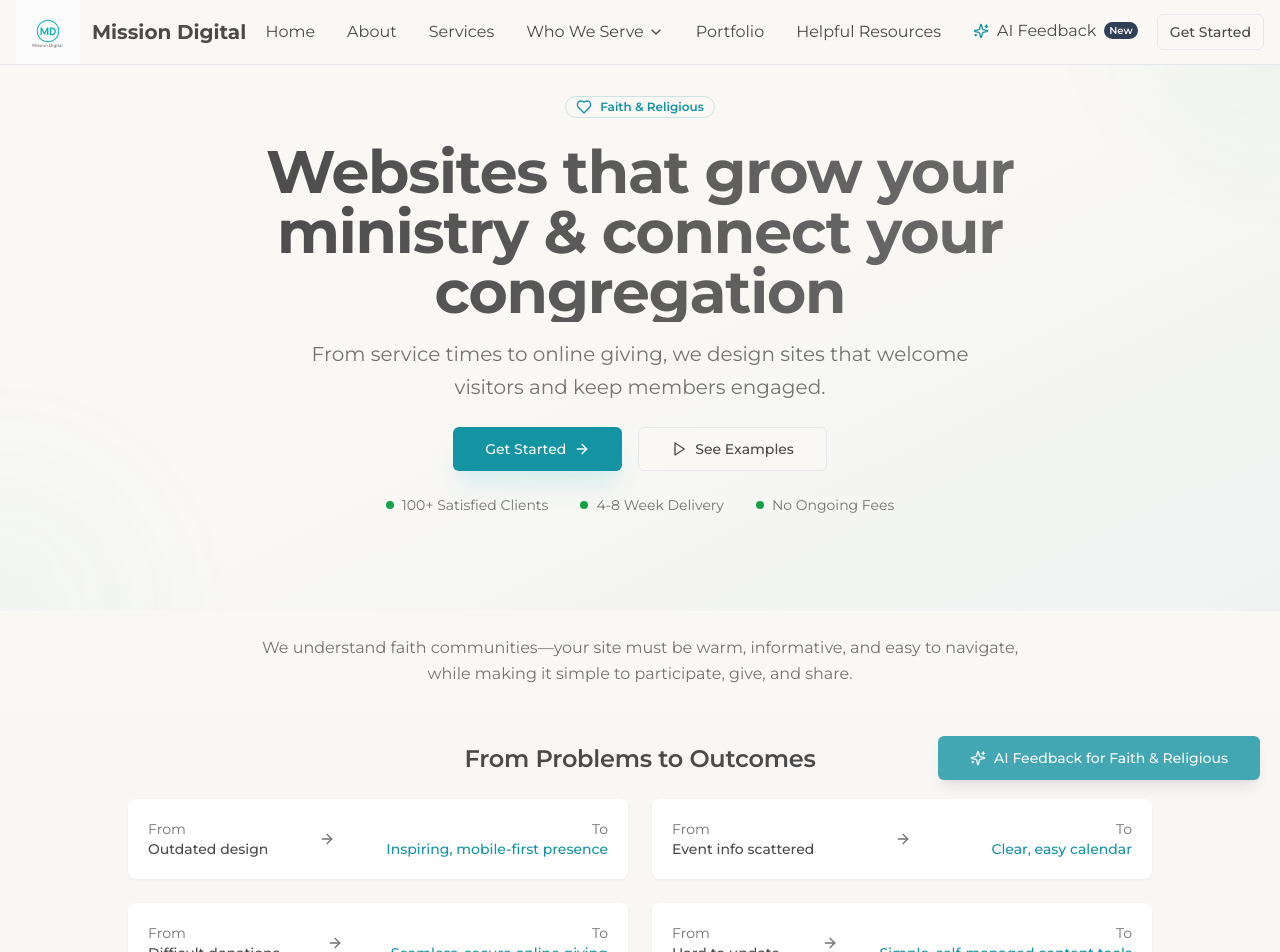
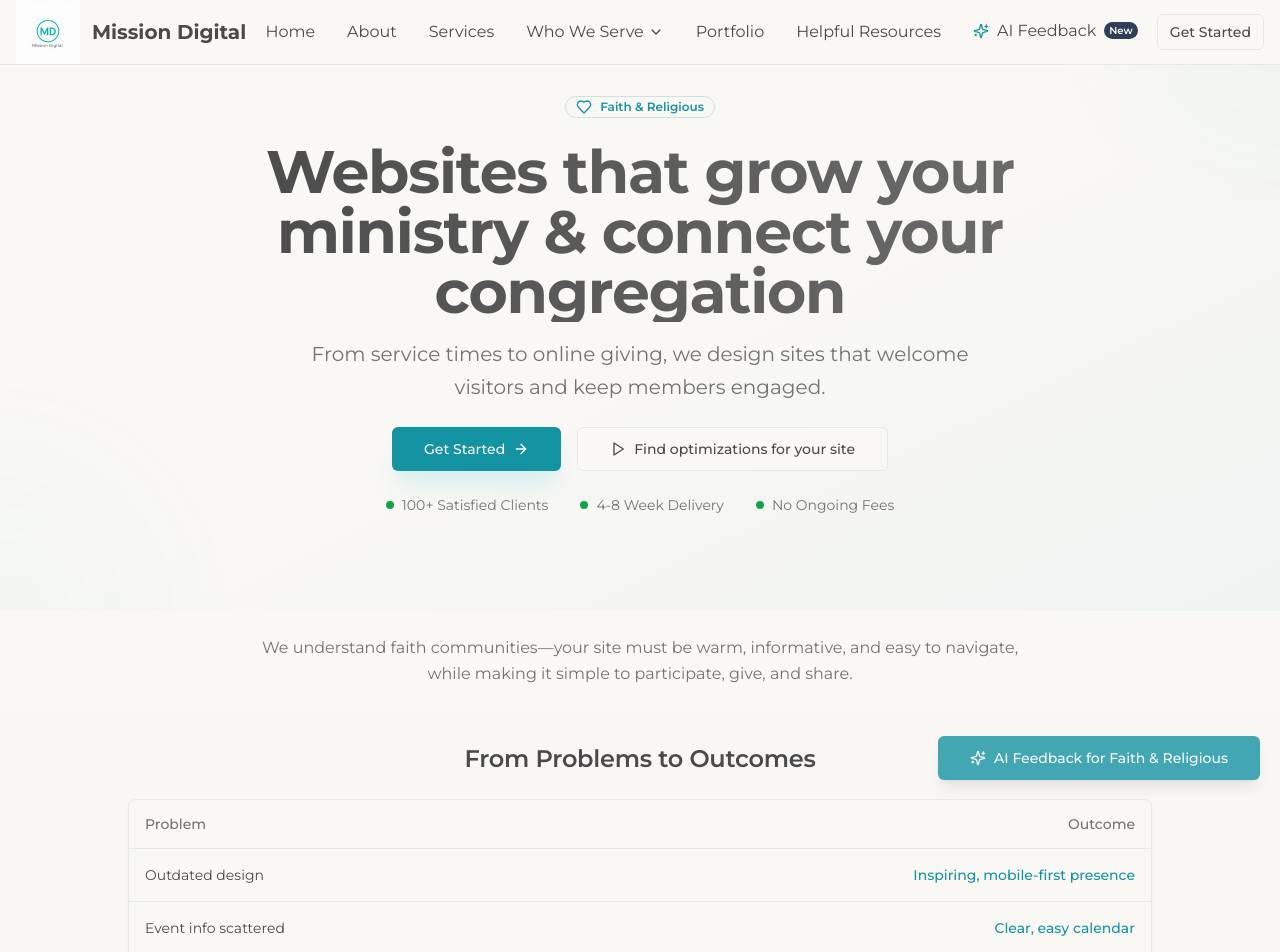
Before and after one commit to maxzipperman/community-and-faith-and-whatnot-30, a React (Vite) app: page /serve/faith-religious in a window 1280 px wide. Shown: the top 952 px of the page. Built offline with nearby package versions, Linux system fonts and the light colour scheme.

Commit message:
Refactor links and improve UI
Update "see examples" links to "find optimizations for your site" and link them to the AI feedback tool.
Reformat the "problems to outcomes" section on all pages into a more visually appealing table format.

```diff
--- a/src/components/Hero.tsx
+++ b/src/components/Hero.tsx
@@ -43,7 +43,7 @@ const Hero = () => {
               size="lg"
               className="border-accent text-accent hover:bg-accent/5"
             >
-              <Link to="/portfolio">See Our Work</Link>
+              <Link to="/ai-feedback">Find optimizations for your site</Link>
             </Button>
           </div>
 
--- a/src/components/IndustryHero.tsx
+++ b/src/components/IndustryHero.tsx
@@ -72,7 +72,7 @@ export const IndustryHero = ({
             </Button>
 
             <Button asChild variant="outline" size="lg" className="hover-scale transition-smooth">
-              <Link to="#case-studies" className="inline-flex items-center gap-2">
+              <Link to={`/ai-feedback?industry=${encodeURIComponent(industry)}`} className="inline-flex items-center gap-2">
                 <Play className="h-4 w-4" />
                 {secondaryCtaText}
               </Link>
--- a/src/components/IndustryPage.tsx
+++ b/src/components/IndustryPage.tsx
@@ -17,6 +17,7 @@ import { iconResolver } from '@/utils/iconResolver';
 import { ComparisonTable } from './ComparisonTable';
 import ROICalculator from './ROICalculator';
 import { GanttProcess } from './GanttProcess';
+import { ProblemOutcomeTable } from './ProblemOutcomeTable';
 interface IndustryPageProps {
   data: IndustryData;
 }
@@ -87,25 +88,7 @@ export const IndustryPage = ({ data }: IndustryPageProps) => {
             <div className="container mx-auto px-4">
               <div className="max-w-5xl mx-auto">
                 <h2 className="text-2xl font-semibold text-center mb-6">From Problems to Outcomes</h2>
-                <div className="grid sm:grid-cols-2 gap-4 md:gap-6">
-                  {data.problemsOutcomes.map((po, i) => (
-                    <Card key={i} className="border-0 shadow-sm">
-                      <CardContent className="p-4 md:p-5">
-                        <div className="flex items-center justify-between gap-3">
-                          <div className="text-sm">
-                            <div className="text-muted-foreground">From</div>
-                            <div className="font-medium">{po.problem}</div>
-                          </div>
-                          <ArrowRight className="h-4 w-4 text-muted-foreground hidden sm:block" />
-                          <div className="text-sm text-right">
-                            <div className="text-muted-foreground">To</div>
-                            <div className="font-medium text-primary">{po.outcome}</div>
-                          </div>
-                        </div>
-                      </CardContent>
-                    </Card>
-                  ))}
-                </div>
+                <ProblemOutcomeTable items={data.problemsOutcomes} />
               </div>
             </div>
           </section>
--- /dev/null
+++ b/src/components/ProblemOutcomeTable.tsx
@@ -0,0 +1,45 @@
+import * as React from 'react';
+import {
+  Table,
+  TableBody,
+  TableCell,
+  TableHead,
+  TableHeader,
+  TableRow,
+  TableCaption
+} from './ui/table';
+
+export interface ProblemOutcomeItem {
+  problem: string;
+  outcome: string;
+}
+
+interface ProblemOutcomeTableProps {
+  items: ProblemOutcomeItem[];
+}
+
+export const ProblemOutcomeTable: React.FC<ProblemOutcomeTableProps> = ({ items }) => {
+  return (
+    <div className="bg-background rounded-lg shadow-sm border">
+      <Table>
+        <TableCaption className="text-muted-foreground">From Problems to Outcomes</TableCaption>
+        <TableHeader>
+          <TableRow>
+            <TableHead className="w-1/2">Problem</TableHead>
+            <TableHead className="w-1/2 text-right">Outcome</TableHead>
+          </TableRow>
+        </TableHeader>
+        <TableBody>
+          {items.map((po, idx) => (
+            <TableRow key={idx} className="hover:bg-muted/50 transition-smooth">
+              <TableCell className="text-sm">{po.problem}</TableCell>
+              <TableCell className="text-sm text-primary text-right font-medium">{po.outcome}</TableCell>
+            </TableRow>
+          ))}
+        </TableBody>
+      </Table>
+    </div>
+  );
+};
+
+export default ProblemOutcomeTable;
--- a/src/data/industries.ts
+++ b/src/data/industries.ts
@@ -465,7 +465,7 @@ export const faithData: IndustryData = {
     headline: "A Digital Home for Your Church or Faith Community",
     subheadline: "Sermons, groups, events, and giving—simple and welcoming.",
     primaryCtaText: "Speak With the Founder",
-    secondaryCtaText: "See Examples",
+    secondaryCtaText: "Find optimizations for your site",
   },
   whyMatters: [
     "Members check the site for service times and groups.",
@@ -515,7 +515,7 @@ export const schoolsData: IndustryData = {
     headline: "Clear, Parent-Friendly School Websites",
     subheadline: "Events, announcements, calendars, and forms—easy to update.",
     primaryCtaText: "Speak With the Founder",
-    secondaryCtaText: "See Examples",
+    secondaryCtaText: "Find optimizations for your site",
   },
   whyMatters: ["Parents need quick answers on mobile.", "Accessible design supports all families.", "Clear calendars reduce office calls."],
   proof: ["-30% office calls after calendar revamp", "+22% volunteer signups", "1.2s LCP on budget devices"],
@@ -546,7 +546,7 @@ export const youthSportsData: IndustryData = {
     headline: "Websites for Leagues and Clubs",
     subheadline: "Registration, schedules, rosters, and sponsor highlights—fast and simple.",
     primaryCtaText: "Speak With the Founder",
-    secondaryCtaText: "See Examples",
+    secondaryCtaText: "Find optimizations for your site",
   },
   whyMatters: ["Parents register on phones.", "Clear schedules reduce messages.", "Sponsors want visibility."],
   proof: ["+50% on-time registrations", "Schedules viewed 5× more", "Sponsor clicks up 2×"],
@@ -577,7 +577,7 @@ export const communityData: IndustryData = {
     headline: "Websites That Power Community Programs",
     subheadline: "Events, volunteers, donations, and impact stories in one place.",
     primaryCtaText: "Speak With the Founder",
-    secondaryCtaText: "See Examples",
+    secondaryCtaText: "Find optimizations for your site",
   },
   whyMatters: ["Clear next steps drive action.", "Mobile-first matters for outreach.", "Trust grows with impact stories."],
   proof: ["Volunteer signups doubled", "+180% monthly givers", "Bounce rate down 35%"],
@@ -608,7 +608,7 @@ export const artsCultureData: IndustryData = {
     headline: "Showcase Your Season and Grow Membership",
     subheadline: "Events, ticket links, galleries, and member sign-ups.",
     primaryCtaText: "Speak With the Founder",
-    secondaryCtaText: "See Examples",
+    secondaryCtaText: "Find optimizations for your site",
   },
   whyMatters: ["Audiences plan on phones.", "Clear CTAs drive attendance.", "Support grows with storytelling."],
   proof: ["Memberships up 25%", "+2× event RSVPs", "Gallery load times 5× faster"],
@@ -639,7 +639,7 @@ export const parksRecData: IndustryData = {
     headline: "Simple Sites for Parks, Rec, and City Programs",
     subheadline: "Programs, facility info, registration links, and alerts.",
     primaryCtaText: "Speak With the Founder",
-    secondaryCtaText: "See Examples",
+    secondaryCtaText: "Find optimizations for your site",
   },
   whyMatters: ["Residents need quick info.", "Mobile access is critical.", "Alerts reduce phone volume."],
   proof: ["Registrations up 30%", "Fewer info calls", "Program pages viewed 3× more"],
--- a/src/data/serveIndustries.ts
+++ b/src/data/serveIndustries.ts
@@ -8,7 +8,7 @@ export const faithReligiousData: IndustryData = {
     headline: "Websites that grow your ministry & connect your congregation",
     subheadline: "From service times to online giving, we design sites that welcome visitors and keep members engaged.",
     primaryCtaText: "Get Started",
-    secondaryCtaText: "See Examples"
+    secondaryCtaText: "Find optimizations for your site"
   },
   opening: "We understand faith communities—your site must be warm, informative, and easy to navigate, while making it simple to participate, give, and share.",
   problemsOutcomes: [
@@ -68,7 +68,7 @@ export const k12PTAsData: IndustryData = {
     headline: "Modern school websites that inform & inspire",
     subheadline: "Give parents, students, and staff a hub for everything—from events to forms.",
     primaryCtaText: "Get Started",
-    secondaryCtaText: "See Examples"
+    secondaryCtaText: "Find optimizations for your site"
   },
   opening: "School sites should be clear, fast, and friendly. We build platforms that keep your community informed, reduce admin load, and showcase student life.",
   problemsOutcomes: [
@@ -128,7 +128,7 @@ export const youthSportsData: IndustryData = {
     headline: "Game-changing websites for youth sports programs",
     subheadline: "From schedules to sign-ups, make it easy for families to get in the game.",
     primaryCtaText: "Get Started",
-    secondaryCtaText: "See Examples"
+    secondaryCtaText: "Find optimizations for your site"
   },
   opening: "Sports programs thrive when registration is simple, schedules are clear, and communication is smooth. We build sites that make that happen.",
   problemsOutcomes: [
@@ -187,7 +187,7 @@ export const communityNonprofitsData: IndustryData = {
     headline: "Websites that amplify your mission & community programs",
     subheadline: "Attract participants, share your impact, and grow support.",
     primaryCtaText: "Get Started",
-    secondaryCtaText: "See Examples"
+    secondaryCtaText: "Find optimizations for your site"
   },
   opening: "Your site should make it easy to join programs, attend events, and get involved—while clearly showing the difference you make.",
   problemsOutcomes: [
@@ -245,7 +245,7 @@ export const artsCultureData: IndustryData = {
     headline: "Showcase your work. Grow your audience.",
     subheadline: "From galleries to event bookings, your website should be a stage.",
     primaryCtaText: "Get Started",
-    secondaryCtaText: "See Examples"
+    secondaryCtaText: "Find optimizations for your site"
   },
   opening: "We help arts organizations display their work beautifully, sell tickets, and attract supporters.",
   problemsOutcomes: [
@@ -302,7 +302,7 @@ export const parksRecData: IndustryData = {
     headline: "Websites that get your community outside & engaged",
     subheadline: "Share programs, manage registrations, and promote events with ease.",
     primaryCtaText: "Get Started",
-    secondaryCtaText: "See Examples"
+    secondaryCtaText: "Find optimizations for your site"
   },
   opening: "Parks & Rec sites should inspire participation and make sign-ups effortless. We bring clarity, great design, and easy tools to your programs.",
   problemsOutcomes: [
```
